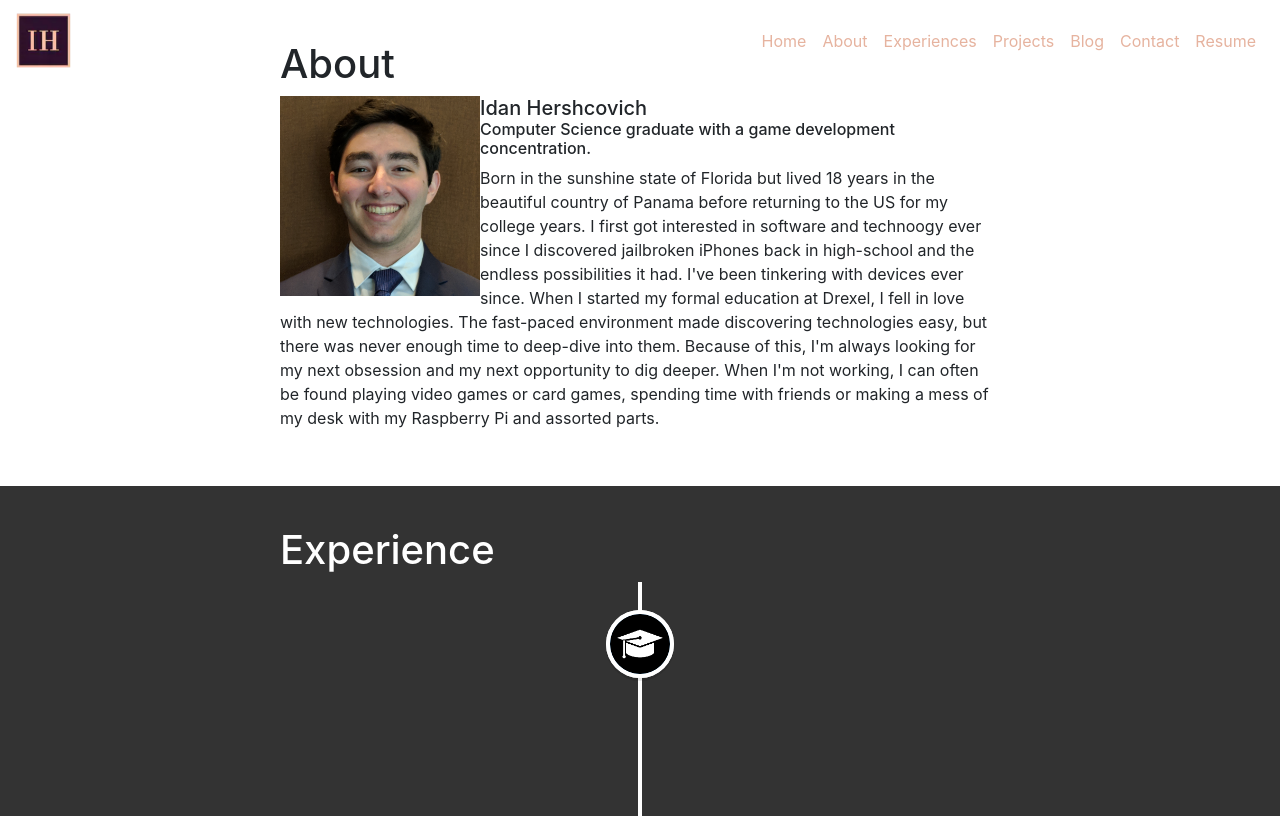
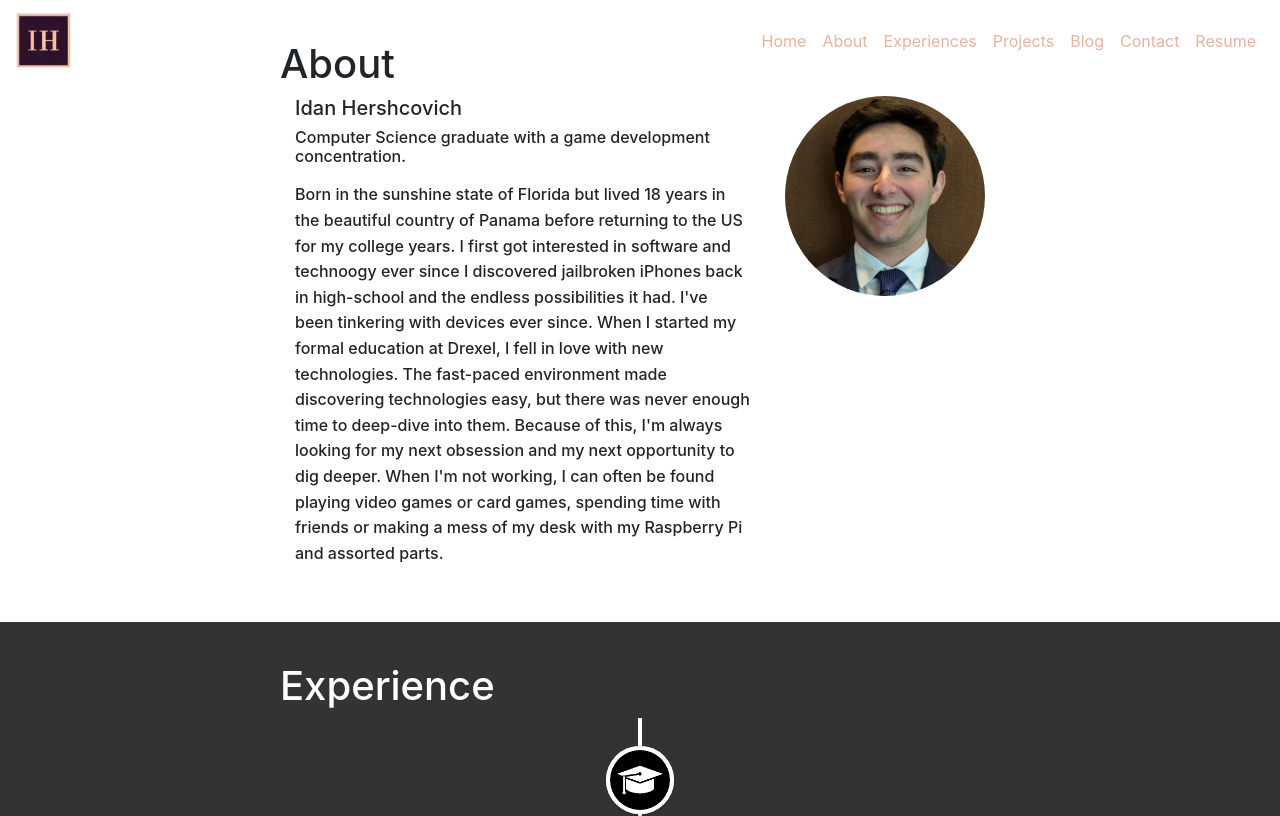
Before and after one commit to IdanHershcovich/DansDevLand, a React (Create React App) app: page / in a window 1280 px wide. Shown: the top 816 px of the page. Built offline with nearby package versions, Linux system fonts and the light colour scheme.

Commit message:
Work and style on the About section

```diff
--- /dev/null
+++ b/src/Components/About.css
@@ -0,0 +1,59 @@
+.headshot-pic {
+    float: right;
+    height: 200px;
+    width: 200px;
+    width: 200px;
+    height: 200px;
+    text-align: center;
+    align-content: center;
+    align-items: center;
+    border-radius: 50%;
+    -moz-border-radius: 50%;
+    -webkit-border-radius: 50%;
+    max-height: 100%;
+    max-width: 100%;
+}
+.container {
+    width: 98%;
+    max-width: 1170px;
+    margin: 0 auto;
+}
+.content {
+    display: -ms-flexbox;
+    display: flex;
+    -ms-flex-wrap: wrap;
+    flex-wrap: wrap;
+    -ms-flex-pack: justify;
+    justify-content: space-between;
+}
+
+.description {
+    -ms-flex: 1 1;
+    flex: 1 1;
+    padding-right: 35px;
+}
+.header {
+    margin-bottom: 45px;
+}
+
+.summary {
+    line-height: 1.6;
+    font-size: 1rem;
+    font-weight: 500;
+    display: block;
+    margin-block-start: 1em;
+    margin-block-end: 1em;
+    margin-inline-start: 0px;
+    margin-inline-end: 0px;
+}
+
+.profile-picture {
+    border-radius: 50%;
+    max-width: 90%;
+    max-height: none;
+    width: auto;
+    height: auto;
+    vertical-align: middle;
+    -webkit-box-shadow: 0 0 0 4px #fff, inset 0 2px 0 rgba(0,0,0,.08), 0 3px 0 4px rgba(0,0,0,.07);
+    box-shadow: 0 0 0 4px #fff, inset 0 2px 0 rgba(0,0,0,.08), 0 3px 0 4px rgba(0,0,0,.07);
+}
--- a/src/Components/About.js
+++ b/src/Components/About.js
@@ -1,23 +1,30 @@
 import React, { Component } from "react";
 import ProfilePic from "../Media/Profile_Pic.jpg";
+import { Image } from "react-bootstrap"
+import "./About.css"
 
 export default class extends Component {
     render() {
         return (
-            <div>
-                <div>
-                <img src={ProfilePic} style={{float:"left", height:"200px", width:"200px", border:"1px"}}/>
-                    <h5 style={{ margin: 0 }}>Idan Hershcovich</h5>
+            <div class="container">
+
+                <div class="content">
+                    <div class="description">
+                        <h5 >Idan Hershcovich</h5>
                         <h6 >Computer Science graduate with a game development concentration. </h6>
-                </div>
-                <div>
-                    <p>
+                        <p class="summary">
                             Born in the sunshine state of Florida but lived 18 years in the beautiful country of Panama before returning to the US for my college years.
                             I first got interested in software and technoogy ever since I discovered jailbroken iPhones back in high-school and the endless possibilities it had.
                             I've been tinkering with devices ever since. When I started my formal education at Drexel, I fell in love with new technologies. The fast-paced environment made discovering technologies
                             easy, but there was never enough time to deep-dive into them. Because of this, I'm always looking for my next obsession and my next opportunity to dig deeper.
                             When I'm not working, I can often be found playing video games or card games, spending time with friends or making a mess of my desk with my Raspberry Pi and assorted parts.
                         </p>
+                    </div>
+
+                    <div >
+                        {/* <Image  src={ProfilePic} roundedCircle thumbnail fluid style={{float:"right", height:"200px", width:"200px"}}/> */}
+                        <img class ="headshot-pic" alt="" src={ProfilePic} />
+                    </div>
                 </div>
             </div>
         )
--- a/src/Components/Footer.css
+++ b/src/Components/Footer.css
@@ -49,7 +49,3 @@
   .footer-nav p {
       text-align: center;
   }
-/*
-  .email {
-      top
-  } */
```
Lines whose indentation alone changed are shown as unchanged.
